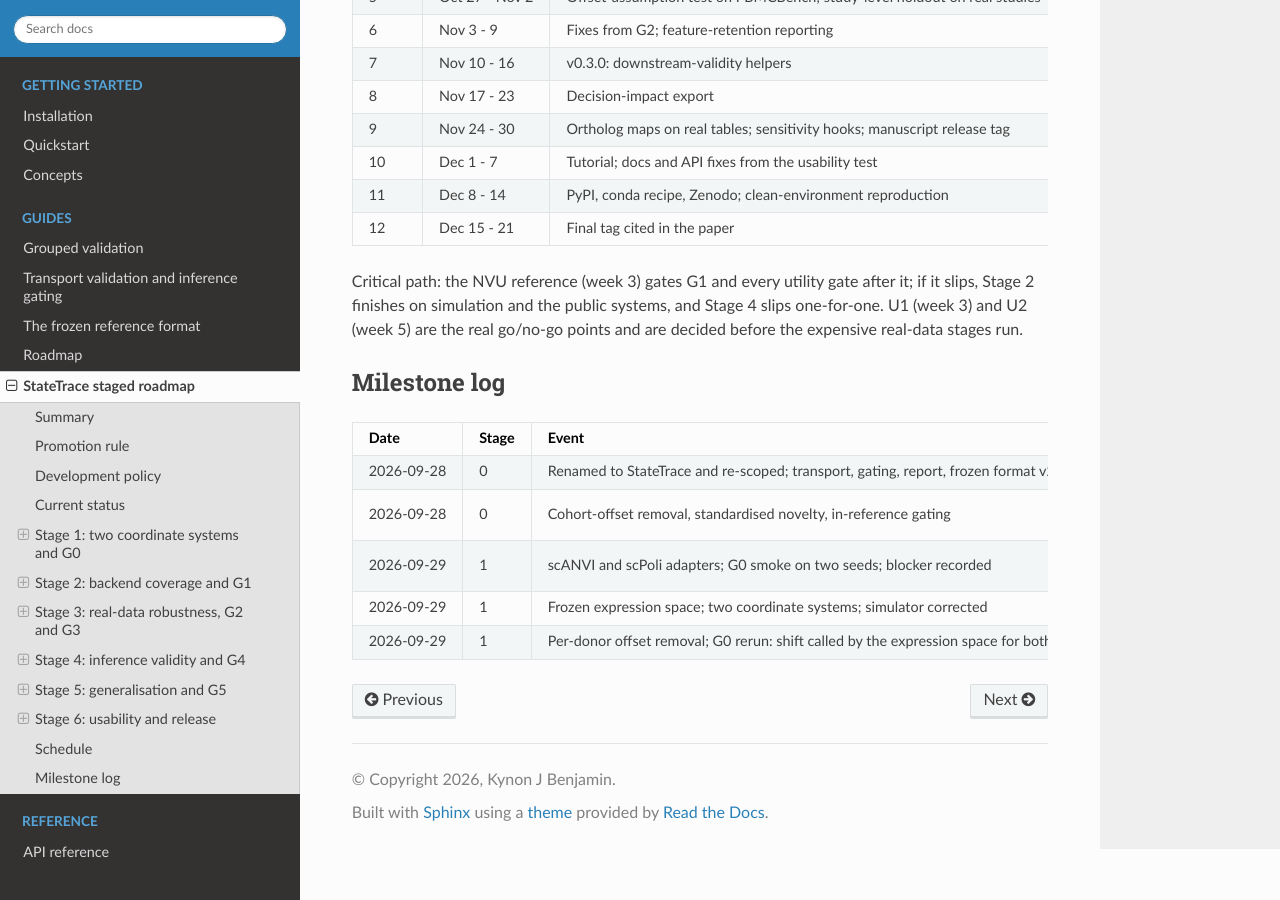
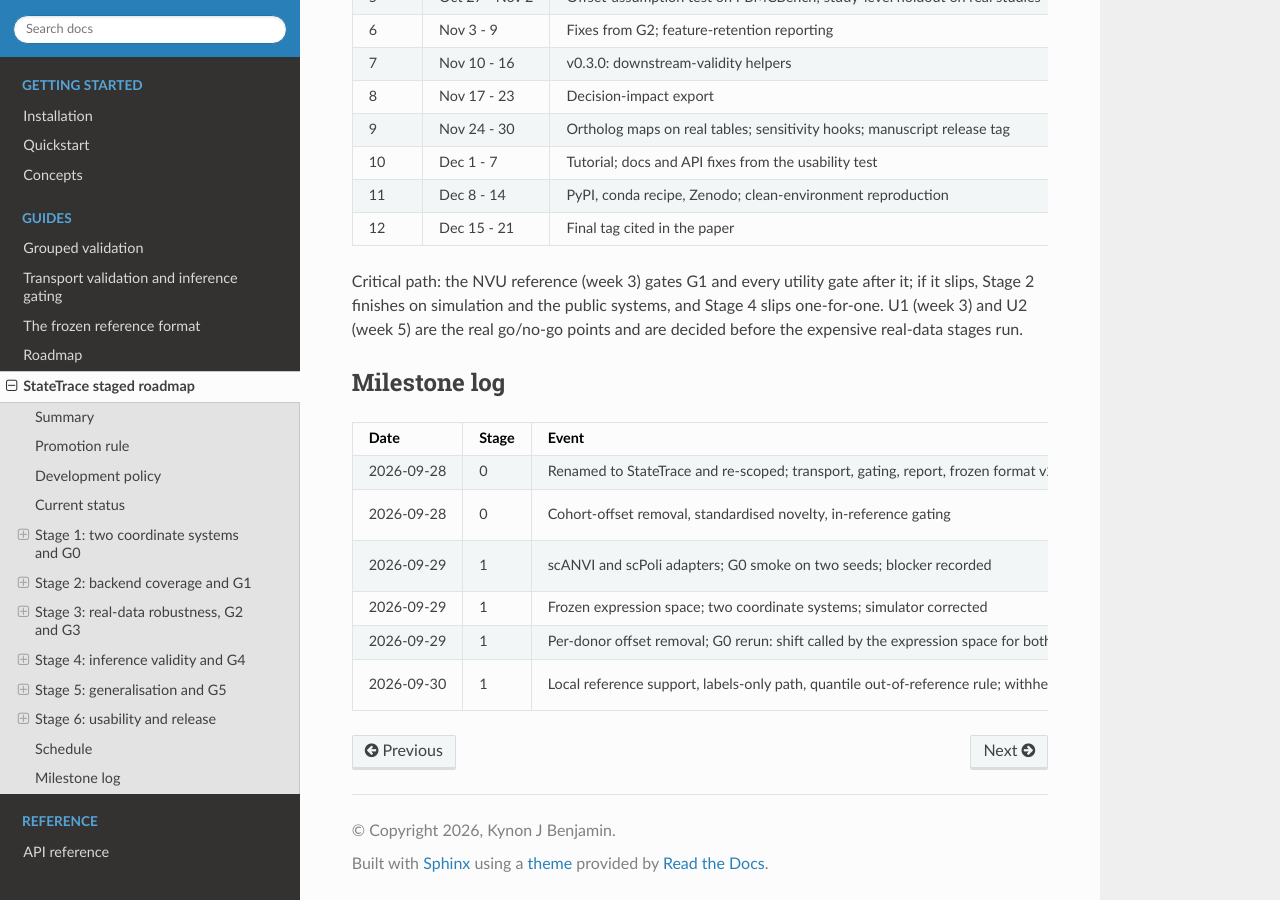
Before and after one commit to heart-gen/StateTrace, a Sphinx documentation site: the page built from docs/staged-roadmap.md, in a window 1280 px wide and 900 px high, scrolled down 7647 px. Built offline with Sphinx 7.4.7 and the Read the Docs theme 3.1.0, drawn with Linux system fonts in a browser that asks for light colours.

Commit message:
docs: milestone log entry for local support and the withheld-state curve

```diff
--- a/docs/staged-roadmap.md
+++ b/docs/staged-roadmap.md
@@ -321,3 +321,4 @@ stages run.
 | 2026-09-29 | 1 | scANVI and scPoli adapters; G0 smoke on two seeds; blocker recorded | `76e2cc7` | `d39fa44` | `reports/2026-09-29_g0_comparators_smoke.md` |
 | 2026-09-29 | 1 | Frozen expression space; two coordinate systems; simulator corrected | `7f48316` | | 90 tests, docs |
 | 2026-09-29 | 1 | Per-donor offset removal; G0 rerun: shift called by the expression space for both mappers, none by their latents | `841f1dc` | `22d01a9` | `reports/2026-09-29_g0_shift_rerun.md` |
+| 2026-09-30 | 1 | Local reference support, labels-only path, quantile out-of-reference rule; withheld-state curve (kNN) recommends the held-out 95th percentile | `1e0ea45` | `7e4f152` | `reports/2026-09-30_withheld_state_curve_knn.md` |
```
